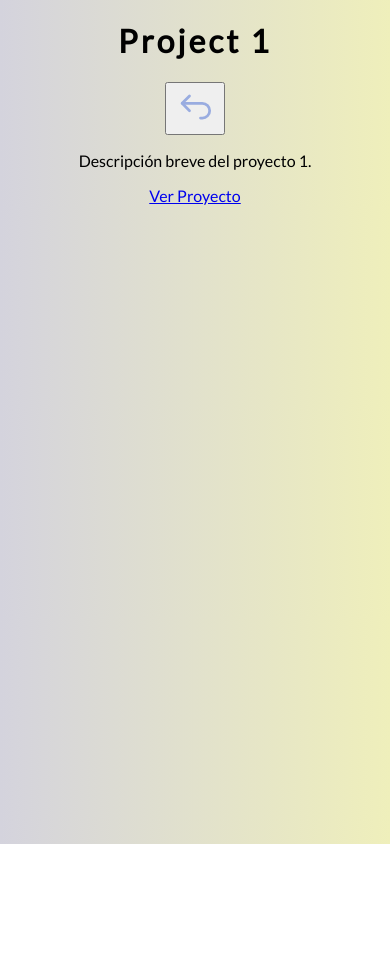
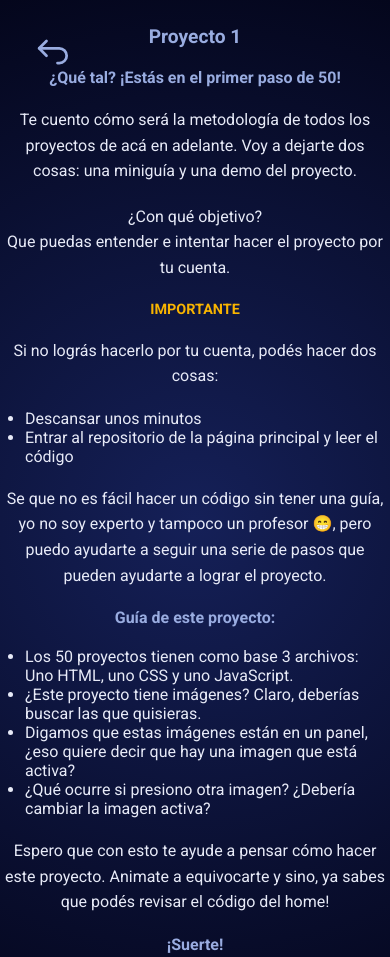
Before and after one commit to GCortesGustavo/50ProjectsMini, a plain HTML site: page PROJECTS/Project1/index.html in a window 390 px wide. Shown: the top 957 px of the page. Before the commit the page ends 844 px from the top, so only its background shows below. Drawn offline with Linux system fonts and the light colour scheme; files that its build step writes are made by us from their sources.

Commit message:
Estilos landing proyecto terminada

```diff
--- a/PROJECTS/Project1/index.html
+++ b/PROJECTS/Project1/index.html
@@ -3,11 +3,10 @@
 <head>
     <meta charset="UTF-8">
     <meta name="viewport" content="width=device-width, initial-scale=1.0">
-    <title>Project 1</title>
-    <link rel="stylesheet" href="../style.css">
+    <title>Proyecto 1</title>
+    <link rel="stylesheet" href="style.css">
 </head>
 <body>
-    <h1>Project 1</h1>
     <button class="button" onclick="redirectToHome()">
         <svg xmlns="http://www.w3.org/2000/svg" class="icon icon-tabler icon-tabler-arrow-back-up" width="44" height="44" viewBox="0 0 24 24" stroke-width="1.5" stroke="#99ace0" fill="none" stroke-linecap="round" stroke-linejoin="round">
             <path stroke="none" d="M0 0h24v24H0z" fill="none"/>
@@ -15,7 +14,33 @@
             <path d="M5 10h11a4 4 0 1 1 0 8h-1" />
         </svg>
     </button>
-    <p>Descripción breve del proyecto 1.</p>
+
+    <h1>Proyecto 1</h1>
+
+    <h2>¿Qué tal? ¡Estás en el primer paso de 50!</h2>
+    <p>Te cuento cómo será la metodología de todos los proyectos de acá en adelante. Voy a dejarte dos cosas: una miniguía y una demo del proyecto.</p>
+    <p>¿Con qué objetivo? <br/> Que puedas entender e intentar hacer el proyecto por tu cuenta.</p>
+
+    <h3>IMPORTANTE</h3>
+    <p>Si no lográs hacerlo por tu cuenta, podés hacer dos cosas:</p>
+    <ul>
+        <li>Descansar unos minutos</li>
+        <li>Entrar al repositorio de la página principal y leer el código</li>
+    </ul>
+    <p>Se que no es fácil hacer un código sin tener una guía, yo no soy experto y tampoco un profesor 😁, pero puedo ayudarte a seguir una serie de pasos que pueden ayudarte a lograr el proyecto.</p>
+
+    <h2>Guía de este proyecto:</h2>
+    <ul>
+        <li>Los 50 proyectos tienen como base 3 archivos: Uno HTML, uno CSS y uno JavaScript.</li>
+        <li>¿Este proyecto tiene imágenes? Claro, deberías buscar las que quisieras.</li>
+        <li>Digamos que estas imágenes están en un panel, ¿eso quiere decir que hay una imagen que está activa?</li>
+        <li>¿Qué ocurre si presiono otra imagen? ¿Debería cambiar la imagen activa?</li>
+    </ul>
+
+    <p>Espero que con esto te ayude a pensar cómo hacer este proyecto. Animate a equivocarte y sino, ya sabes que podés revisar el código del home!</p>
+
+    <h2>¡Suerte!</h2>
+
     <a href="expanding-cards/index.html">Ver Proyecto</a>
 
     <script>
--- /dev/null
+++ b/PROJECTS/Project1/style.css
@@ -0,0 +1,163 @@
+@import url('https://fonts.googleapis.com/css2?family=Roboto:wght@400;700&display=swap');
+
+body {
+    font-family: "Roboto", sans-serif;
+    text-align: center;
+    color: #e7eaf7;
+    background: rgb(21,32,88);
+    background: radial-gradient(circle, rgba(21,32,88,1) 0%, rgba(4,6,28,1) 100%);
+    margin: 0;
+    padding: 20px;
+    box-sizing: border-box;
+}
+
+h1 {
+    color: #99ace0;
+    margin-top: 20px;
+}
+
+h2 {
+    color: #99ace0;
+    margin: 20px 0;
+}
+
+h3 {
+    color: #f8b400;
+    margin: 20px 0;
+}
+
+p {
+    max-width: 800px;
+    margin: 0 auto 20px;
+    line-height: 1.6;
+}
+
+ul {
+    list-style-type: disc;
+    margin: 20px auto;
+    padding-left: 20px;
+    max-width: 800px;
+    text-align: left;
+}
+
+.button {
+    background-color: transparent;
+    border: none;
+    cursor: pointer;
+    display: inline-flex;
+    align-items: center;
+    justify-content: center;
+    padding: 10px;
+    transition: background-color 0.3s ease;
+    position: absolute;
+    top: 20px;
+    left: 20px;
+}
+
+.button:hover {
+    background-color: rgba(153, 172, 224, 0.1);
+}
+
+.button svg {
+    transition: transform 0.3s ease;
+}
+
+.button:hover svg {
+    transform: translateX(-5px);
+}
+
+a {
+    display: inline-block;
+    color: #f8b400;
+    text-decoration: none;
+    transition: color 0.3s;
+    margin-top: 20px;
+    padding: 10px 20px;
+    border: 1px solid #f8b400;
+    border-radius: 5px;
+    transition: background-color 0.3s, color 0.3s;
+}
+
+a:hover {
+    color: #ffa726;
+    background-color: rgba(248, 180, 0, 0.1);
+}
+
+a:visited {
+    color: #f8b400;
+}
+
+/* Media Queries for Responsiveness */
+@media (max-width: 1200px) {
+    body {
+        padding: 15px;
+    }
+
+    h1 {
+        font-size: 2em;
+    }
+}
+
+@media (max-width: 992px) {
+    body {
+        padding: 10px;
+    }
+
+    h1 {
+        font-size: 1.8em;
+    }
+}
+
+@media (max-width: 768px) {
+    body {
+        padding: 10px;
+    }
+
+    h1 {
+        font-size: 1.6em;
+    }
+
+    h2 {
+        font-size: 1.4em;
+    }
+
+    h3 {
+        font-size: 1.2em;
+    }
+}
+
+@media (max-width: 576px) {
+    body {
+        padding: 10px;
+    }
+
+    h1 {
+        font-size: 1.4em;
+    }
+
+    h2 {
+        font-size: 1.2em;
+    }
+
+    h3 {
+        font-size: 1em;
+    }
+}
+
+@media (max-width: 400px) {
+    body {
+        padding: 5px;
+    }
+
+    h1 {
+        font-size: 1.2em;
+    }
+
+    h2 {
+        font-size: 1em;
+    }
+
+    h3 {
+        font-size: 0.9em;
+    }
+}
```
Also changed, not shown: index.html (+2 -2 lines).
